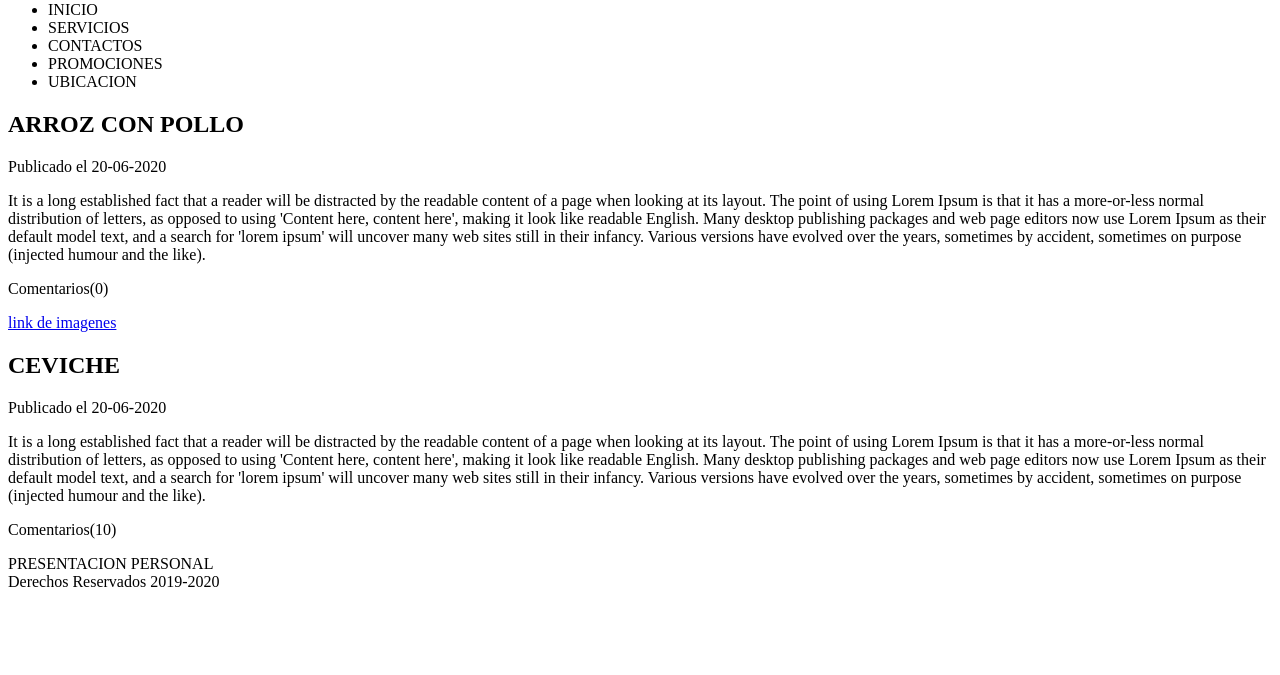
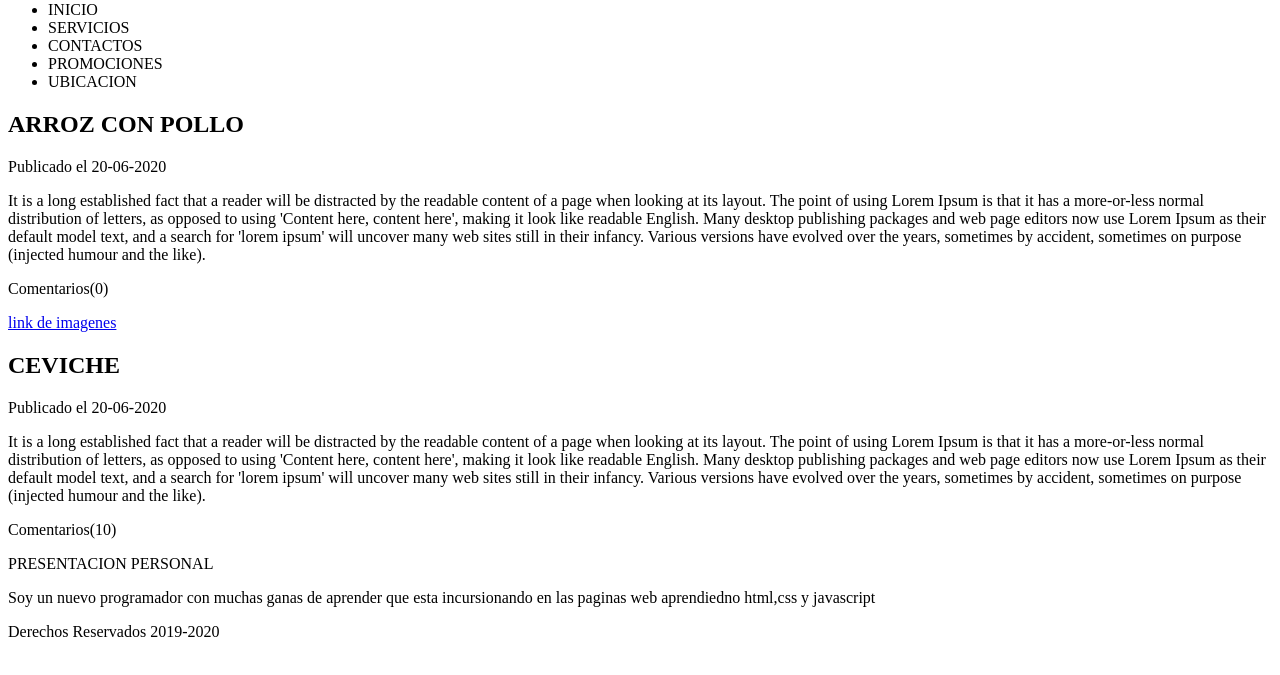
Before and after one commit to cristopher-lan/prueba, a plain HTML site: page index.html in a window 1280 px wide. Shown: the part 79-754 px from the top of the page. Drawn offline with Linux system fonts and the light colour scheme.

Commit message:
Update index.html

```diff
--- a/index.html
+++ b/index.html
@@ -49,6 +49,7 @@
 	</article>
 	</section>
 	<aside>PRESENTACION PERSONAL</aside>
+	<p>Soy un nuevo programador con muchas ganas de aprender que esta incursionando en las paginas web aprendiedno html,css y javascript</p>
 <footer>
 	Derechos Reservados 2019-2020
 </footer>
```
